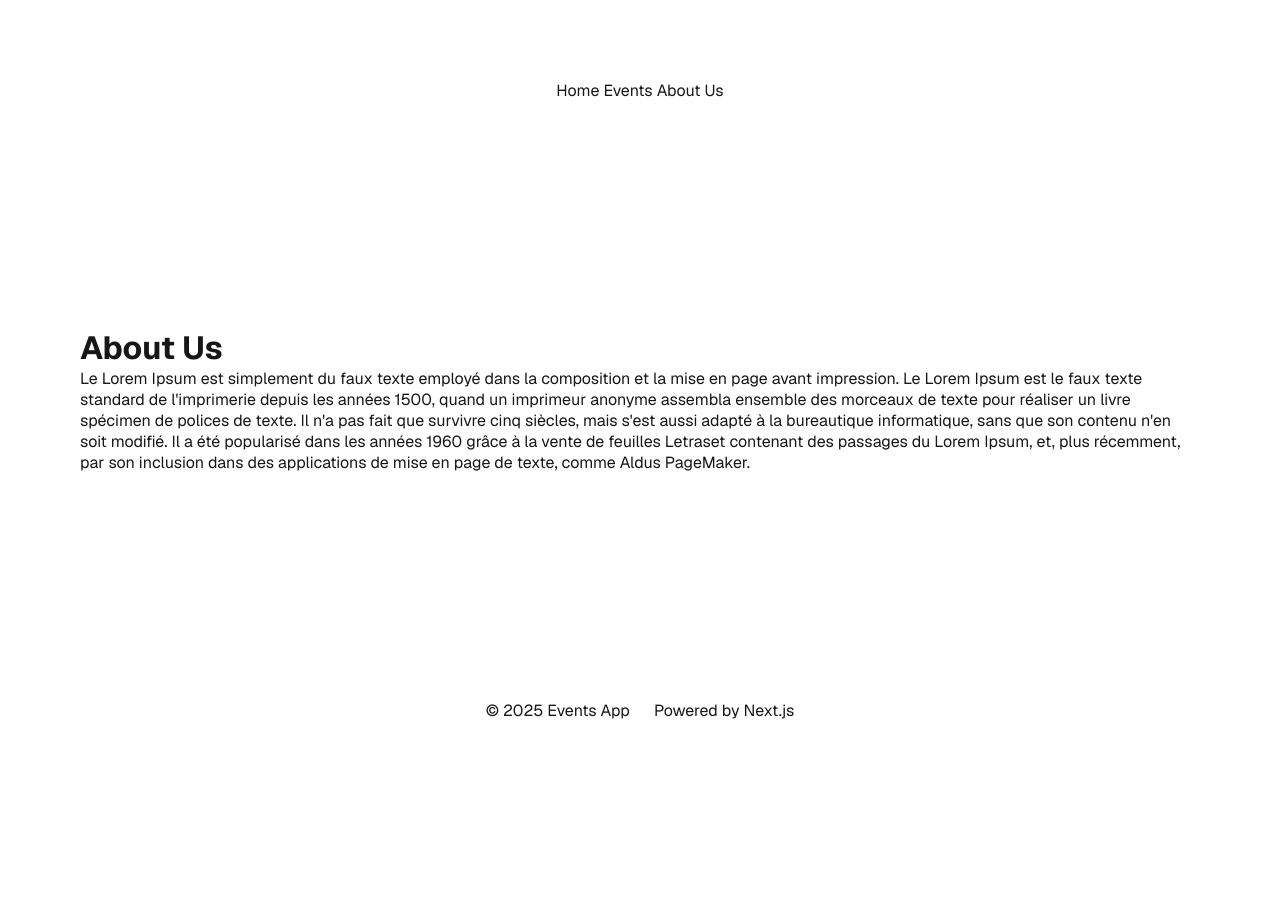
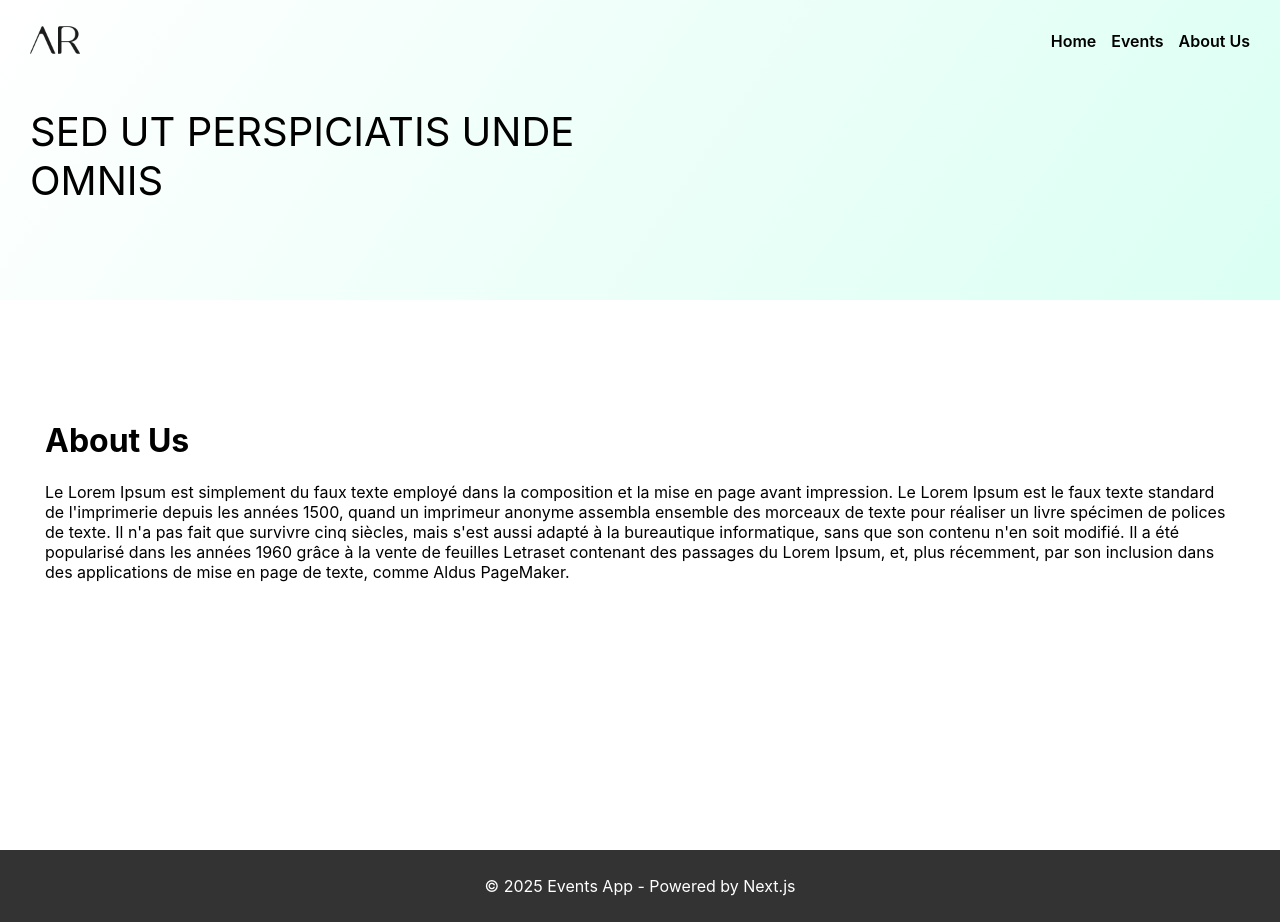
Before and after one commit to JohnRTitor/events-app-fcc, a Next.js app: page /about-us in a window 1280 px wide. Before the commit the page ends 800 px from the top, so only its background shows below. Built offline with nearby package versions, Linux system fonts and the light colour scheme.

Commit message:
add scss for home page and global

```diff
--- a/src/components/footer/footer.tsx
+++ b/src/components/footer/footer.tsx
@@ -1,10 +1,7 @@
-import styles from "@/styles/Home.module.css";
-
 export function CommonFooter() {
   return (
-    <footer className={styles.footer}>
-      <p>&copy; {new Date().getFullYear()} Events App</p>
-      <p>Powered by Next.js</p>
+    <footer>
+      <p>&copy; {new Date().getFullYear()} Events App - Powered by Next.js</p>
     </footer>
   );
 }
--- a/src/components/header/header.tsx
+++ b/src/components/header/header.tsx
@@ -1,13 +1,33 @@
 import Link from "next/link";
+import Image from "next/image";
 
 export function CommonHeader() {
   return (
     <header>
-      <nav>
-        <Link href="/"> Home</Link>
-        <Link href="/events"> Events</Link>
-        <Link href="/about-us"> About Us</Link>
-      </nav>
+      <div>
+        <div className="topNav">
+          <Image
+            src="/images/logo_black.png"
+            alt="logo"
+            width={50}
+            height={50}
+          />
+          <nav>
+            <ul>
+              <li>
+                <Link href="/"> Home</Link>
+              </li>
+              <li>
+                <Link href="/events"> Events</Link>
+              </li>
+              <li>
+                <Link href="/about-us"> About Us</Link>
+              </li>
+            </ul>
+          </nav>
+        </div>
+        <p className="title"> Sed ut perspiciatis unde omnis</p>
+      </div>
     </header>
   );
 }
--- a/src/components/layout/main-layout.tsx
+++ b/src/components/layout/main-layout.tsx
@@ -1,18 +1,6 @@
 import { ReactNode } from "react";
 import { CommonFooter } from "../footer/footer";
 import { CommonHeader } from "../header/header";
-import styles from "@/styles/Home.module.css";
-import { Geist, Geist_Mono } from "next/font/google";
-
-const geistSans = Geist({
-  variable: "--font-geist-sans",
-  subsets: ["latin"],
-});
-
-const geistMono = Geist_Mono({
-  variable: "--font-geist-mono",
-  subsets: ["latin"],
-});
 
 interface MainLayoutProps {
   children: ReactNode;
@@ -20,13 +8,11 @@ interface MainLayoutProps {
 
 function MainLayout({ children }: MainLayoutProps) {
   return (
-    <div
-      className={`${styles.page} ${geistSans.variable} ${geistMono.variable}`}
-    >
+    <>
       <CommonHeader />
-      {children}
+      <main>{children}</main>
       <CommonFooter />
-    </div>
+    </>
   );
 }
 
--- a/src/pages/_app.tsx
+++ b/src/pages/_app.tsx
@@ -1,4 +1,5 @@
 import "@/styles/globals.css";
+import "@/styles/general.scss";
 import Head from "next/head";
 import type { AppProps } from "next/app";
 import MainLayout from "@/components/layout/main-layout";
--- a/src/styles/Home.module.css
+++ /dev/null
@@ -1,168 +0,0 @@
-.page {
-  --gray-rgb: 0, 0, 0;
-  --gray-alpha-200: rgba(var(--gray-rgb), 0.08);
-  --gray-alpha-100: rgba(var(--gray-rgb), 0.05);
-
-  --button-primary-hover: #383838;
-  --button-secondary-hover: #f2f2f2;
-
-  display: grid;
-  grid-template-rows: 20px 1fr 20px;
-  align-items: center;
-  justify-items: center;
-  min-height: 100svh;
-  padding: 80px;
-  gap: 64px;
-  font-family: var(--font-geist-sans);
-}
-
-@media (prefers-color-scheme: dark) {
-  .page {
-    --gray-rgb: 255, 255, 255;
-    --gray-alpha-200: rgba(var(--gray-rgb), 0.145);
-    --gray-alpha-100: rgba(var(--gray-rgb), 0.06);
-
-    --button-primary-hover: #ccc;
-    --button-secondary-hover: #1a1a1a;
-  }
-}
-
-.main {
-  display: flex;
-  flex-direction: column;
-  gap: 32px;
-  grid-row-start: 2;
-}
-
-.main ol {
-  font-family: var(--font-geist-mono);
-  padding-left: 0;
-  margin: 0;
-  font-size: 14px;
-  line-height: 24px;
-  letter-spacing: -0.01em;
-  list-style-position: inside;
-}
-
-.main li:not(:last-of-type) {
-  margin-bottom: 8px;
-}
-
-.main code {
-  font-family: inherit;
-  background: var(--gray-alpha-100);
-  padding: 2px 4px;
-  border-radius: 4px;
-  font-weight: 600;
-}
-
-.ctas {
-  display: flex;
-  gap: 16px;
-}
-
-.ctas a {
-  appearance: none;
-  border-radius: 128px;
-  height: 48px;
-  padding: 0 20px;
-  border: none;
-  border: 1px solid transparent;
-  transition:
-    background 0.2s,
-    color 0.2s,
-    border-color 0.2s;
-  cursor: pointer;
-  display: flex;
-  align-items: center;
-  justify-content: center;
-  font-size: 16px;
-  line-height: 20px;
-  font-weight: 500;
-}
-
-a.primary {
-  background: var(--foreground);
-  color: var(--background);
-  gap: 8px;
-}
-
-a.secondary {
-  border-color: var(--gray-alpha-200);
-  min-width: 158px;
-}
-
-.footer {
-  grid-row-start: 3;
-  display: flex;
-  gap: 24px;
-}
-
-.footer a {
-  display: flex;
-  align-items: center;
-  gap: 8px;
-}
-
-.footer img {
-  flex-shrink: 0;
-}
-
-/* Enable hover only on non-touch devices */
-@media (hover: hover) and (pointer: fine) {
-  a.primary:hover {
-    background: var(--button-primary-hover);
-    border-color: transparent;
-  }
-
-  a.secondary:hover {
-    background: var(--button-secondary-hover);
-    border-color: transparent;
-  }
-
-  .footer a:hover {
-    text-decoration: underline;
-    text-underline-offset: 4px;
-  }
-}
-
-@media (max-width: 600px) {
-  .page {
-    padding: 32px;
-    padding-bottom: 80px;
-  }
-
-  .main {
-    align-items: center;
-  }
-
-  .main ol {
-    text-align: center;
-  }
-
-  .ctas {
-    flex-direction: column;
-  }
-
-  .ctas a {
-    font-size: 14px;
-    height: 40px;
-    padding: 0 16px;
-  }
-
-  a.secondary {
-    min-width: auto;
-  }
-
-  .footer {
-    flex-wrap: wrap;
-    align-items: center;
-    justify-content: center;
-  }
-}
-
-@media (prefers-color-scheme: dark) {
-  .logo {
-    filter: invert();
-  }
-}
--- /dev/null
+++ b/src/styles/general.scss
@@ -0,0 +1,78 @@
+ul {
+    list-style: none;
+}
+
+header {
+    height: 300px;
+    background: linear-gradient(305deg, #dbfff3, transparent);
+    padding: 15px 30px;
+
+    > div {
+        width: 100%;
+        max-width: 1250px;
+        margin: auto;
+        display: flex;
+        flex-direction: column;
+        justify-content: space-between;
+    }
+
+    .title {
+        width: 50%;
+        font-size: 40px;
+        text-transform: uppercase;
+    }
+
+    .topNav {
+        display: flex;
+        justify-content: space-between;
+        align-content: center;
+        ul {
+            display: flex;
+            text-decoration: none;
+            list-style: none;
+            gap: 15px;
+            li {
+                font-weight: 600;
+                font-size: 16px;
+            }
+        }
+    }
+}
+
+footer {
+    background-color: #333;
+    color: #fff;
+    padding: 10px;
+    text-align: center;
+}
+
+main {
+    width: 100%;
+    max-width: 1250px;
+    margin: auto;
+    padding: 100px 30px;
+    min-height: 550px;
+}
+
+.home_body {
+    display: flex;
+    flex-direction: column;
+    gap: 50px;
+    .image {
+        width: 40%;
+    }
+    .card {
+        display: flex;
+        flex-direction: row;
+        gap: 30px;
+        justify-content: center;
+        align-content: center;
+        align-items: center;
+        &:nth-child(even) {
+            direction: rtl;
+        }
+        .content {
+            width: 50%;
+        }
+    }
+}
--- a/src/styles/globals.css
+++ b/src/styles/globals.css
@@ -1,33 +1,19 @@
-:root {
-  --background: #ffffff;
-  --foreground: #171717;
-}
-
-@media (prefers-color-scheme: dark) {
-  :root {
-    --background: #0a0a0a;
-    --foreground: #ededed;
-  }
-}
-
 html,
 body {
-  max-width: 100vw;
-  overflow-x: hidden;
-}
-
-body {
-  color: var(--foreground);
-  background: var(--background);
-  font-family: Arial, Helvetica, sans-serif;
-  -webkit-font-smoothing: antialiased;
-  -moz-osx-font-smoothing: grayscale;
-}
-
-* {
-  box-sizing: border-box;
     padding: 0;
     margin: 0;
+    font-family:
+        -apple-system,
+        BlinkMacSystemFont,
+        Segoe UI,
+        Roboto,
+        Oxygen,
+        Ubuntu,
+        Cantarell,
+        Fira Sans,
+        Droid Sans,
+        Helvetica Neue,
+        sans-serif;
 }
 
 a {
@@ -35,8 +21,16 @@ a {
     text-decoration: none;
 }
 
+* {
+    box-sizing: border-box;
+}
+
 @media (prefers-color-scheme: dark) {
     html {
         color-scheme: dark;
     }
+    body {
+        color: white;
+        background: black;
     }
+}
```
Also changed, not shown: src/components/home/home-page.tsx (+13 -5 lines), public/images/logo_black.png (added). Lines whose indentation alone changed are shown as unchanged.
